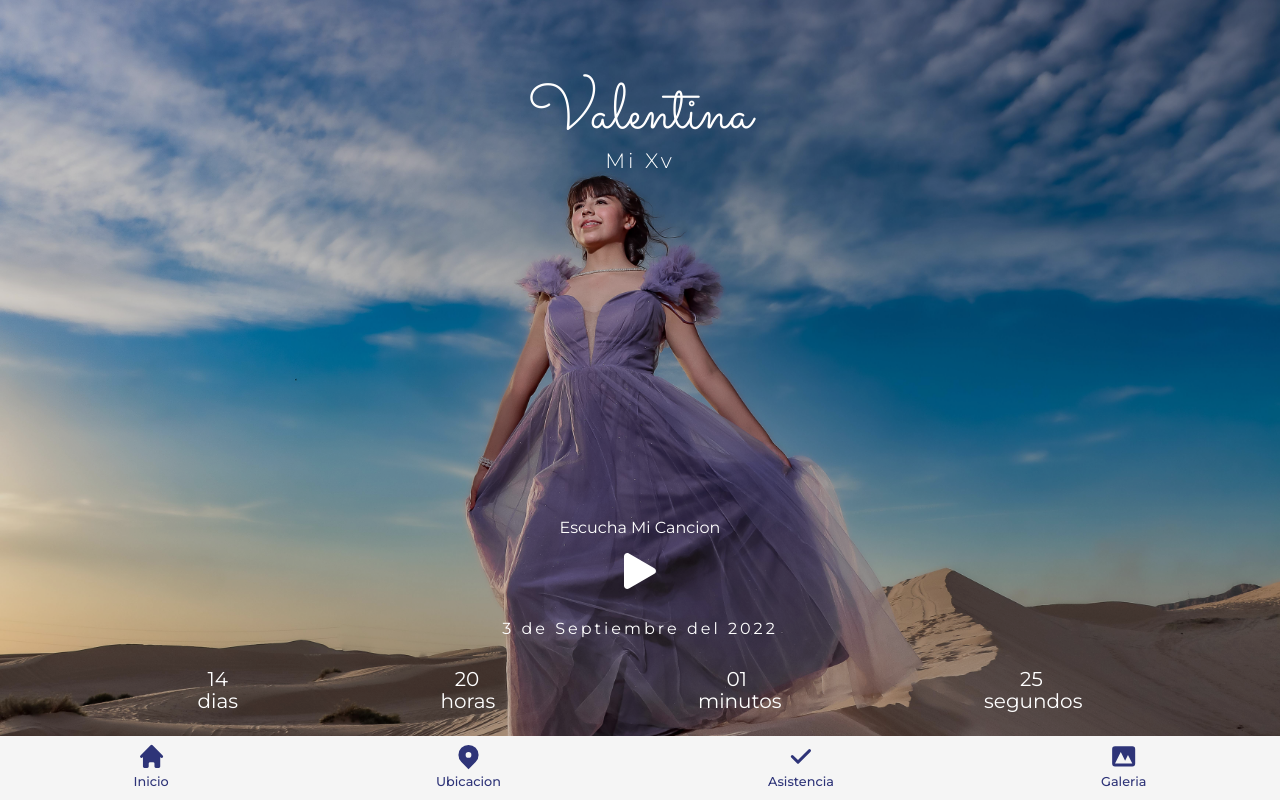
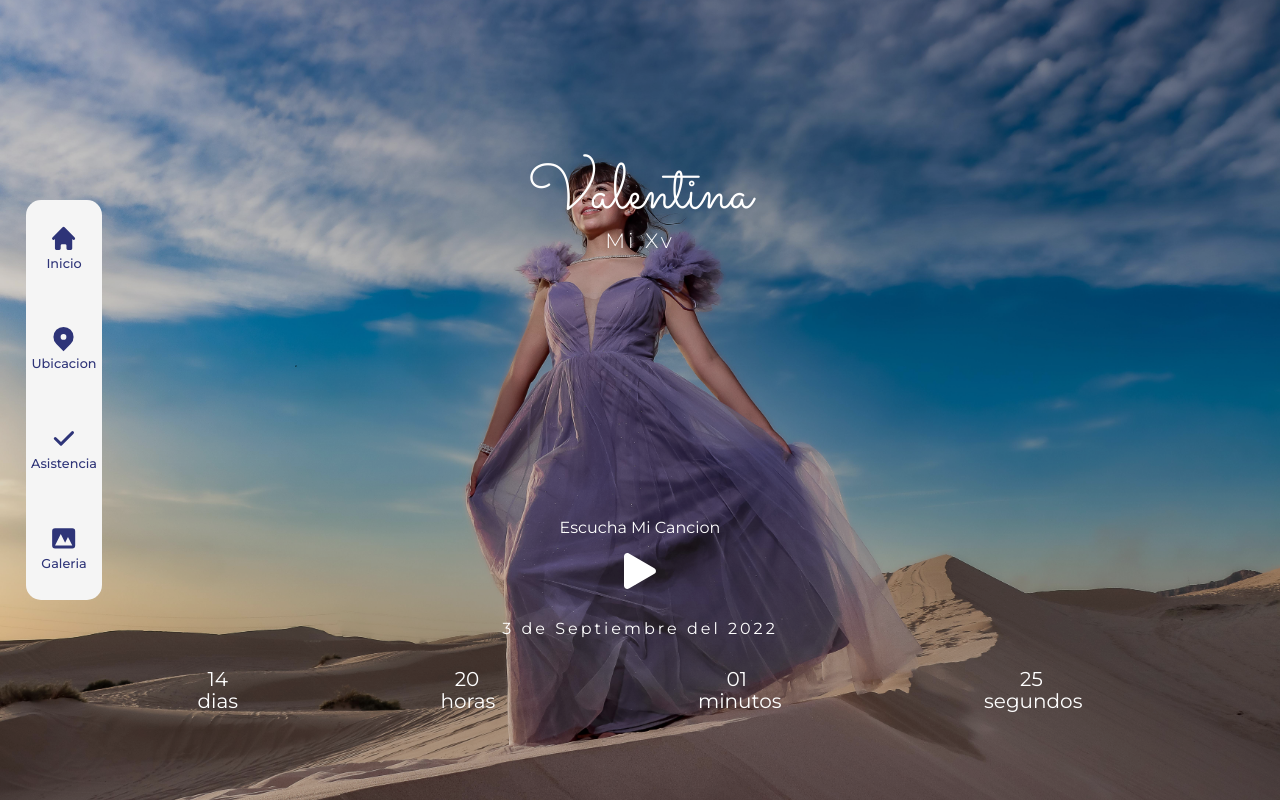
Before and after one commit to PixiesCorp/xv-demo, a Next.js app: page / in a window 1280 px wide. Built offline with nearby package versions, Linux system fonts and the light colour scheme.

Commit message:
fondo arreglado

```diff
--- a/styles/Home.module.css
+++ b/styles/Home.module.css
@@ -44,6 +44,16 @@
   font-family: 'Montserrat', sans-serif;
 }
 
+@media screen and (min-width: 1200px) {
+  .bg {
+    object-position: 50% 75%;
+  }
+
+  .homeContainTitle {
+    top: 10em;
+  }
+}
+
 /* iphone 8 */
 @media only screen and (device-width: 375px) and (device-height: 667px) and (-webkit-device-pixel-ratio: 2) {
 
--- a/styles/NavBar.module.css
+++ b/styles/NavBar.module.css
@@ -43,3 +43,28 @@
 .link a {
   font-size: 0.9em;
 }
+
+@media screen and (min-width: 1200px){
+  .nav {
+    width: 6vw;
+    border-radius: 15px;
+    height: 25em;
+    background-color: #f5f5f5;
+    position: fixed;
+    font-family: 'Montserrat', sans-serif;
+    top: 25%;
+    left: 2%;
+    font-weight: 500;
+    z-index: 1;
+  }
+
+  .containNav {
+    width: 100%;
+    height: 25em;
+    display: flex;
+    flex-direction: column;
+    justify-content: space-around;
+    align-items: center;
+    color: #2E3478;
+  }
+}
```
Also changed, not shown: styles/Asist.module.css (+8 -0 lines), styles/Location.module.css (+10 -0 lines).
